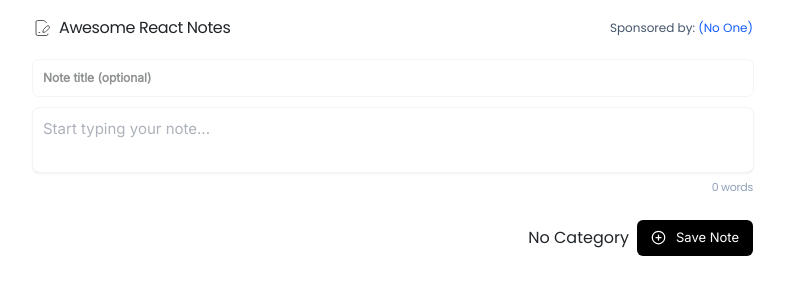
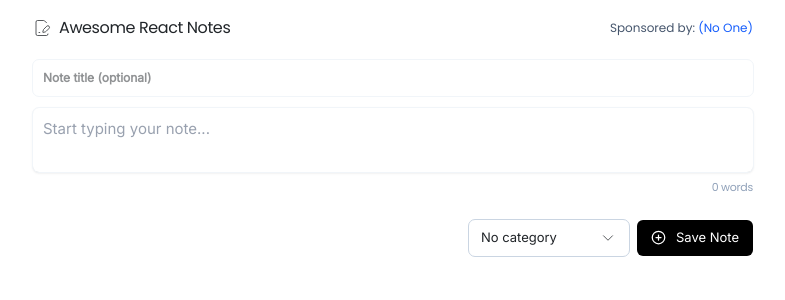
Before and after one commit to dev-rajm/awesome-todo-app, a React (Vite) app: page / in a window 1280 px wide. Shown: the top 300 px of the page, without its empty margins (247-1032 px from the left). Built offline with nearby package versions, Linux system fonts and the light colour scheme.

Commit message:
Added Select-Option Component

```diff
--- a/src/components/Body.jsx
+++ b/src/components/Body.jsx
@@ -1,10 +1,11 @@
 import { CirclePlus } from "lucide-react";
+import Dropdown from "./Dropdown";
 
 const Body = () => {
   return (
     <main className="max-w-5xl flex flex-col w-full mx-auto py-1">
       <div className="max-w-3xl mx-auto w-full px-6">
-        <form>
+        <div className="form-element">
           <input
             type="text"
             name="title"
@@ -16,7 +17,7 @@ const Body = () => {
               name="description"
               id="desc"
               placeholder="Start typing your note..."
-              className="h-16 font-[Inter] shadow w-full rounded-md outline outline-slate-100 focus:outline-black focus:outline-2 focus:outline-offset-2 p-2.5 mt-3 text-[15px] resize-none placeholder:text-gray-500/55 focus:bg-slate-50"
+              className="h-16 font-[Inter] shadow w-full rounded-md outline outline-slate-100 focus:outline-black focus:outline-2 focus:outline-offset-2 p-2.5 mt-3 text-[15px] resize-none placeholder:text-gray-400 focus:bg-slate-50"
             ></textarea>
             <label
               htmlFor="desc"
@@ -27,13 +28,13 @@ const Body = () => {
           </div>
 
           <div className="flex justify-end w-full space-x-2">
-            <button>No Category</button>
+            <Dropdown />
             <button className="bg-black px-3.5 h-9 flex gap-2.5 items-center font-[Inter] text-[13px] rounded-md text-white">
               <CirclePlus size={15} strokeWidth={2} />
               <span>Save Note</span>
             </button>
           </div>
-        </form>
+        </div>
       </div>
     </main>
   );
--- /dev/null
+++ b/src/components/Dropdown.jsx
@@ -0,0 +1,14 @@
+import { ChevronDown } from "lucide-react";
+
+const Dropdown = () => {
+  return (
+    <div className="w-40 font-[Inter] text-[13px] outline outline-slate-300 px-3 rounded-md">
+      <button className="flex justify-between items-center w-full h-full">
+        <span>No category</span>
+        <ChevronDown size={18} strokeWidth={1} />
+      </button>
+    </div>
+  );
+};
+
+export default Dropdown;
```
